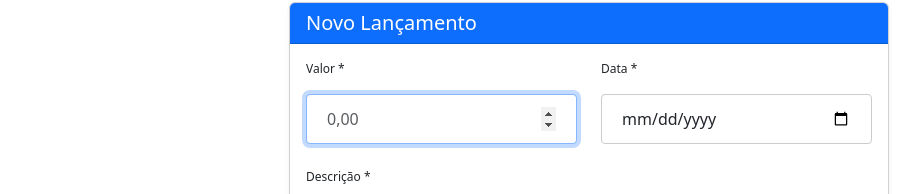
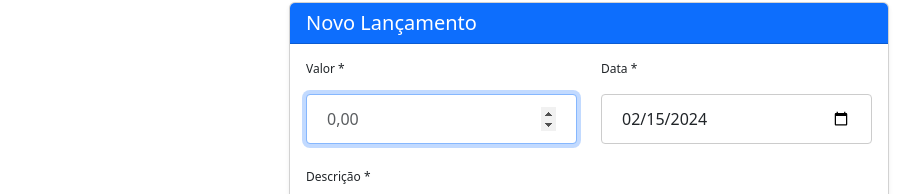
Before and after one commit to zclt/minha-conta, a React (Create React App) app: page /form-lancamento in a window 1280 px wide. Shown: the part 270-464 px from the top of the page, without its empty margins (51-971 px from the left). Built offline with nearby package versions, Linux system fonts and the light colour scheme.

Commit message:
feat(data): Inicia lancamento com data atual

```diff
--- a/src/LancamentoForm.js
+++ b/src/LancamentoForm.js
@@ -11,7 +11,9 @@ import Row from 'react-bootstrap/Row';
 import Col from 'react-bootstrap/Col';
 
 function LancamentoForm({ onSubmit }) {
-  const [formData, setFormData] = useState({});
+  const [formData, setFormData] = useState({
+    data: new Date().toISOString().split('T')[0]
+  });
   const [showToast, setShowToast] = useState(false);
   const navigate = useNavigate();
   const valorInputRef = useRef(null);
```
